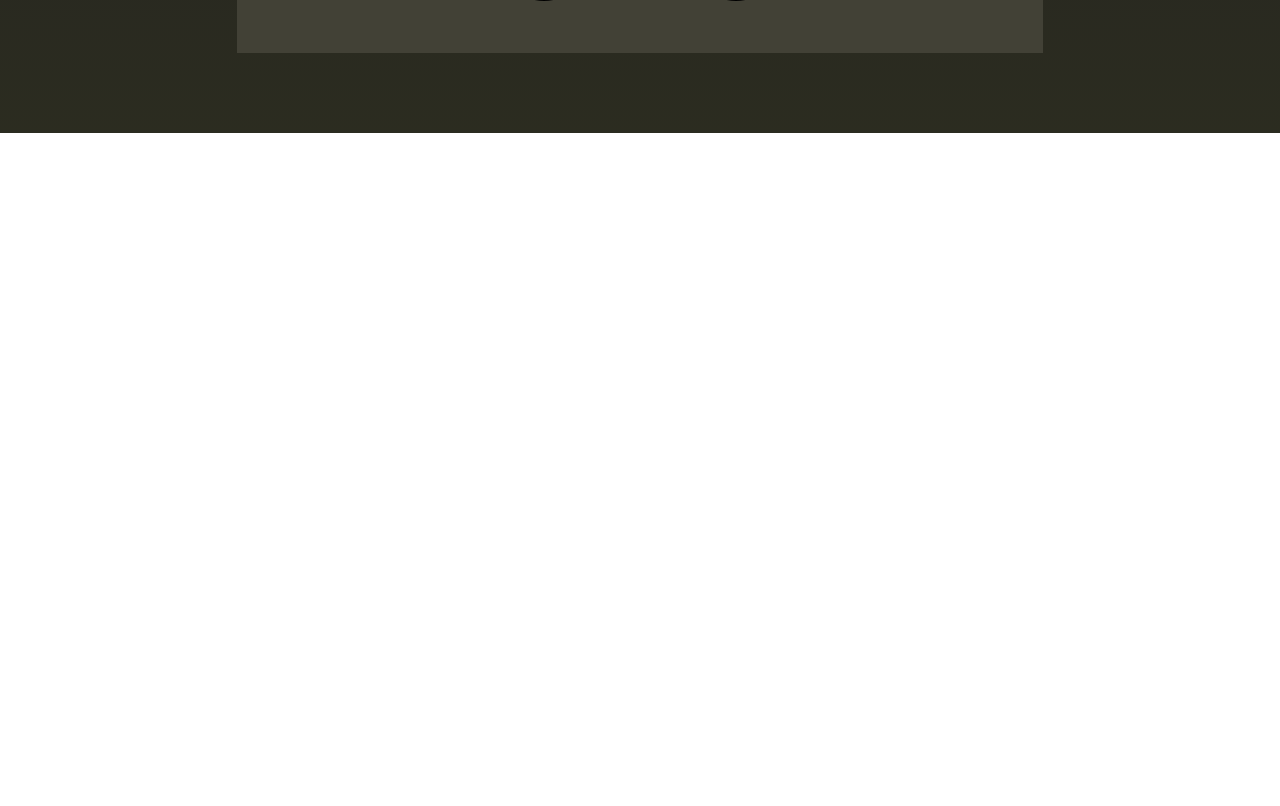
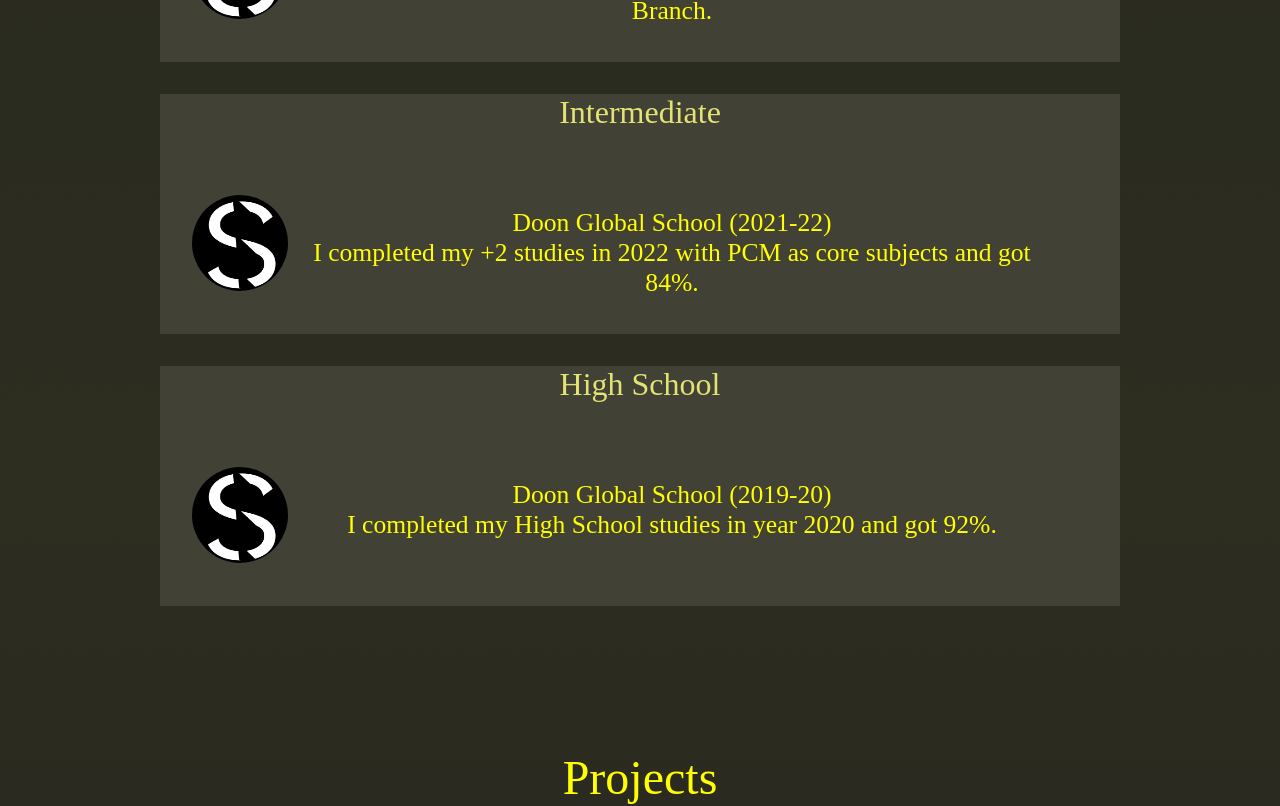
Before and after one commit to Shiwang0-0/Triweb-Learning, a React (Create React App) app in the folder Projects/portfolio/: page / in a window 1280 px wide. Shown: the part 1680-2486 px from the top of the page. Before the commit the page ends 1813 px from the top, so only its background shows below. Built offline with nearby package versions, Linux system fonts and the light colour scheme.

Commit message:
imported projects,qualification,resume,contact section

```diff
--- a/Projects/portfolio/src/App.js
+++ b/Projects/portfolio/src/App.js
@@ -2,6 +2,11 @@
 import AboutMe from "./components/aboutMe/aboutMe";
 import { Skills } from "./components/skills/skills";
 import { Wave } from "./components/wave/wave";
+import { Qualifications } from "./components/qualifications/qualifications";
+import { Projects } from "./components/projects/project";
+import { Resume } from "./components/resume/resume";
+import { Contact } from "./components/contact/contact";
+
 function App() {
   return (
     <div className="App">
@@ -9,6 +14,10 @@
       <AboutMe/>
       <Wave/>
       <Skills/>
+      <Qualifications/>
+      <Projects/>
+      <Resume/>
+      <Contact/>
     </div>
   );
 }
```
